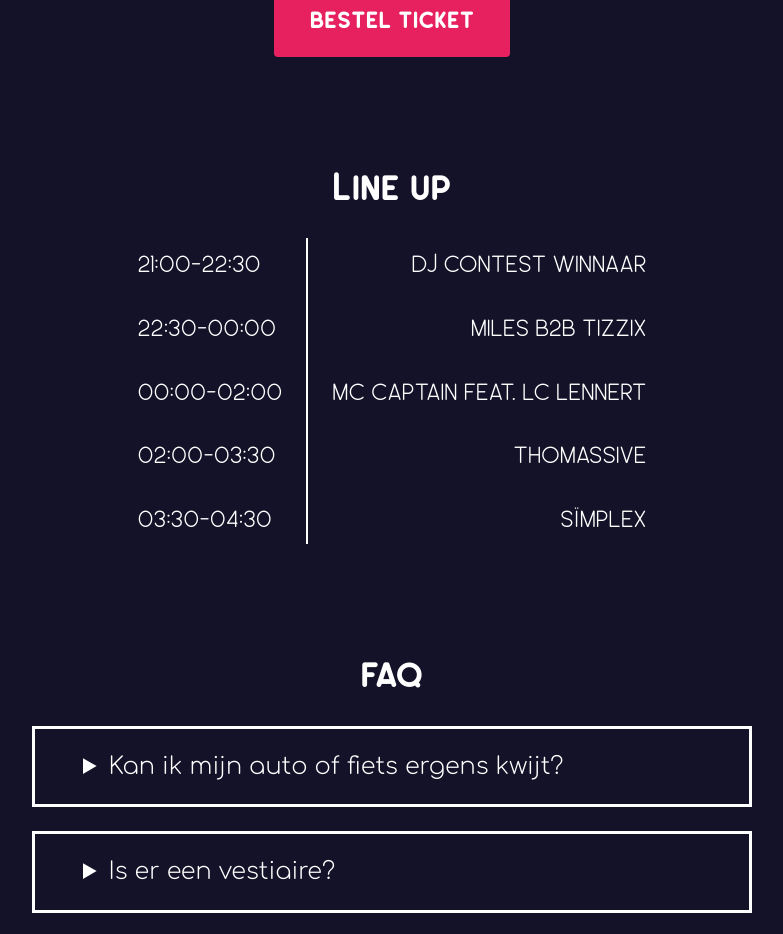
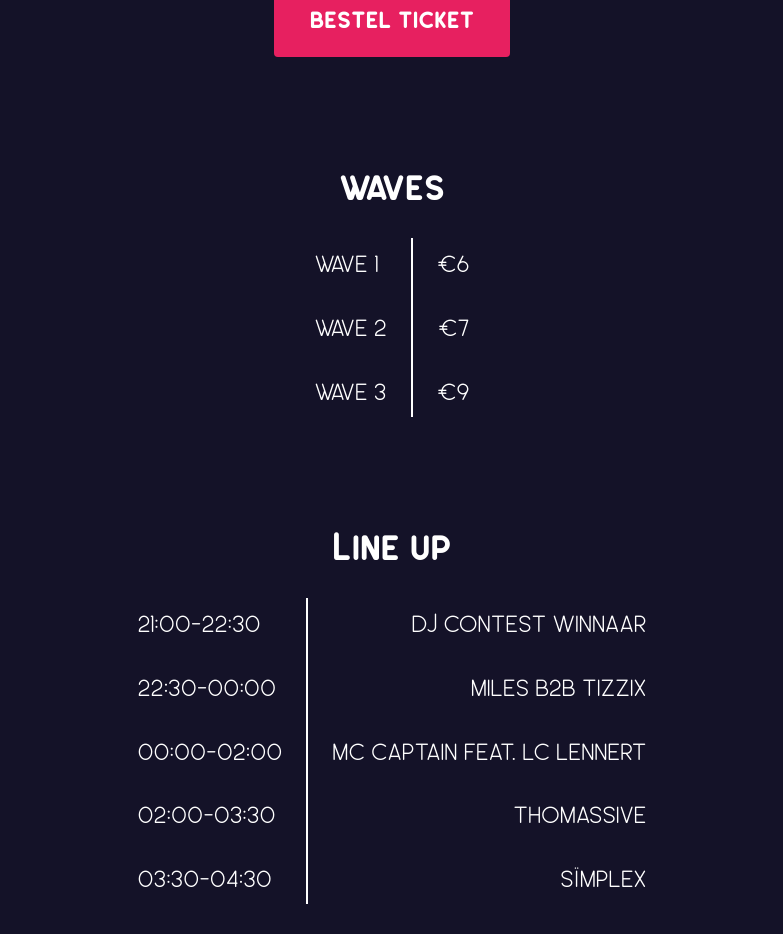
Before and after one commit to Cocktail-vs-Beer/frontend, a Next.js app: page / in a window 1280 px wide. Shown: the part 900-1834 px from the top of the page, without its empty margins (248-1031 px from the left). Built offline with nearby package versions, Linux system fonts and the light colour scheme.

Commit message:
add wave component

```diff
--- /dev/null
+++ b/src/components/Waves/index.tsx
@@ -0,0 +1,27 @@
+import React, { Fragment, FunctionComponent } from "react";
+
+interface WaveProps {
+  waves: Array<{
+    name: string;
+    price: string;
+  }>;
+}
+
+const Waves: FunctionComponent<WaveProps> = ({ waves }) => {
+  return (
+    <section id="lineup" className="c-lineup o-row">
+      <h2 className="c-lineup__title">Waves</h2>
+      <div className="c-lineup-container">
+        {waves.map(({ name, price }, index) => (
+          <Fragment key={`lineup-${index}`}>
+            <p className="c-lineup__timeslot">{name}</p>
+            <div className="c-lineup__divider" />
+            <p className="c-lineup__name">{price}</p>
+          </Fragment>
+        ))}
+      </div>
+    </section>
+  );
+};
+
+export default Waves;
--- a/src/pages/index.tsx
+++ b/src/pages/index.tsx
@@ -12,6 +12,7 @@ import path from "path";
 import { promises as fs } from "fs";
 import Sponsors from "../components/Sponsors";
 import getConfig from "next/config";
+import Waves from "../components/Waves";
 
 const lineup: Array<TLineup> = [
   { timeslot: "21:00-22:30", name: "DJ contest winnaar" },
@@ -46,31 +47,6 @@ const questions: Array<TFAQ> = [
   },
 ];
 
-export const getServerSideProps: GetServerSideProps = async ({ req, res }) => {
-  try {
-    const dirRelativeToPublicFolder = "assets/sponsors";
-
-    const dir = path.resolve("./public", dirRelativeToPublicFolder);
-
-    const fileContents = (await fs.readdir(dir)).map((file) => {
-      const imagePath = `/assets/sponsors/${file}`;
-      const imageProps = {
-        src: imagePath,
-      };
-      return imageProps;
-    });
-
-    return { props: { sponsors: fileContents } };
-  } catch (error) {
-    return { props: { sponsors: [] } };
-  }
-
-  // Pass data to the page via props
-};
-
-export default function Home({}: InferGetServerSidePropsType<
-  typeof getServerSideProps
->) {
 const sponsors = [
   { src: "/assets/sponsors/stella.png" },
   { src: "/assets/sponsors/3_garage-de-prins.png" },
@@ -105,10 +81,38 @@ export default function Home({}: InferGetServerSidePropsType<
   { src: "/assets/sponsors/vopo.png" },
 ];
 
+const waves = [
+  { name: "Wave 1", price: "€6" },
+  { name: "Wave 2", price: "€7" },
+  { name: "Wave 3", price: "€9" },
+];
+
+export const getServerSideProps: GetServerSideProps = async ({ req, res }) => {
+  try {
+    const dirRelativeToPublicFolder = "assets/sponsors";
+
+    const dir = path.resolve("./public", dirRelativeToPublicFolder);
+
+    const fileContents = (await fs.readdir(dir)).map((file) => {
+      const imagePath = `/assets/sponsors/${file}`;
+      const imageProps = {
+        src: imagePath,
+      };
+      return imageProps;
+    });
+
+    return { props: { sponsors: fileContents } };
+  } catch (error) {
+    return { props: { sponsors: [] } };
+  }
+
+  // Pass data to the page via props
+};
+
+export default function Home({}: InferGetServerSidePropsType<
+  typeof getServerSideProps
+>) {
   const [numberOfTickets, setNumberOfTickets] = useState(1);
-  console.log("====================================");
-  console.log(sponsors);
-  console.log("====================================");
   return (
     <>
       <div className="o-container">
@@ -117,6 +121,7 @@ export default function Home({}: InferGetServerSidePropsType<
           setNumberOfTickets={setNumberOfTickets}
           numberOfTickets={numberOfTickets}
         />
+        <Waves waves={waves} />
         <Lineup lineup={lineup} />
         <FAQ qas={questions} />
         <Sponsors sponsors={sponsors} />
```
Lines whose indentation alone changed are shown as unchanged.
